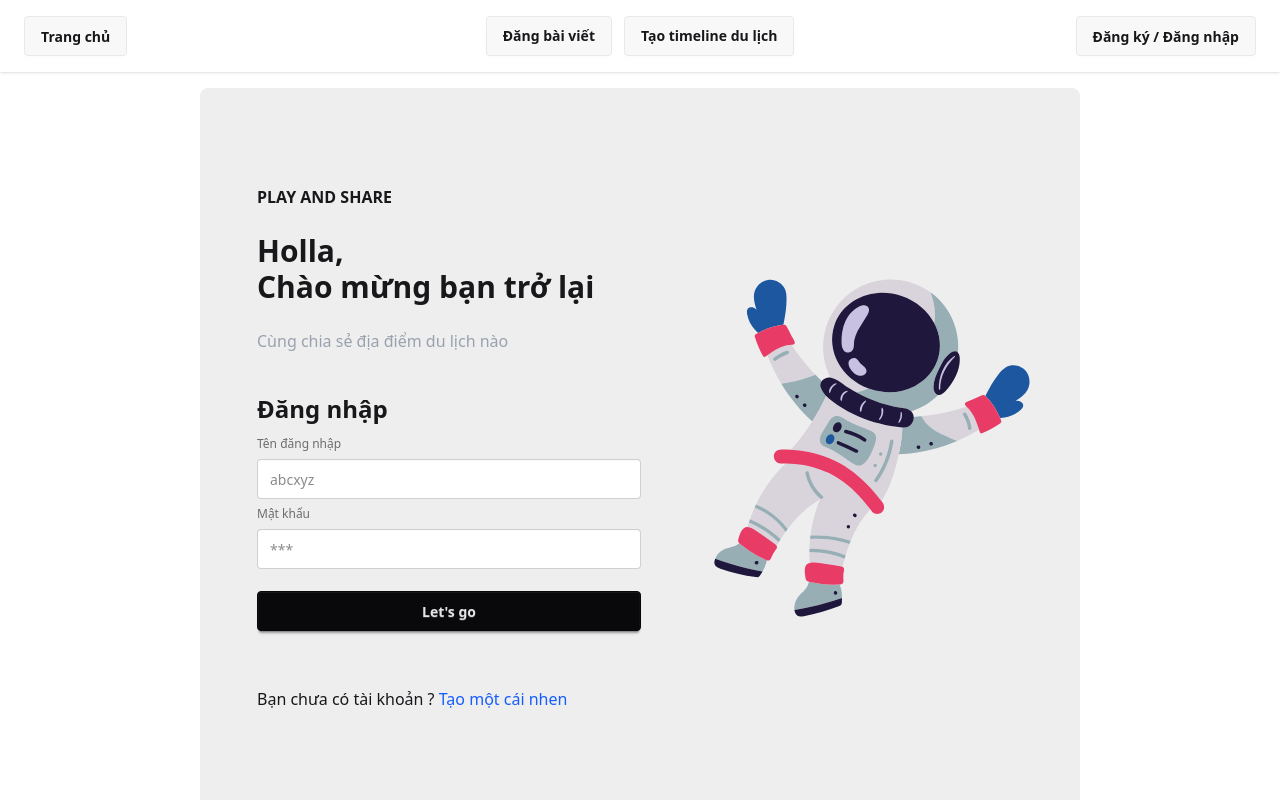
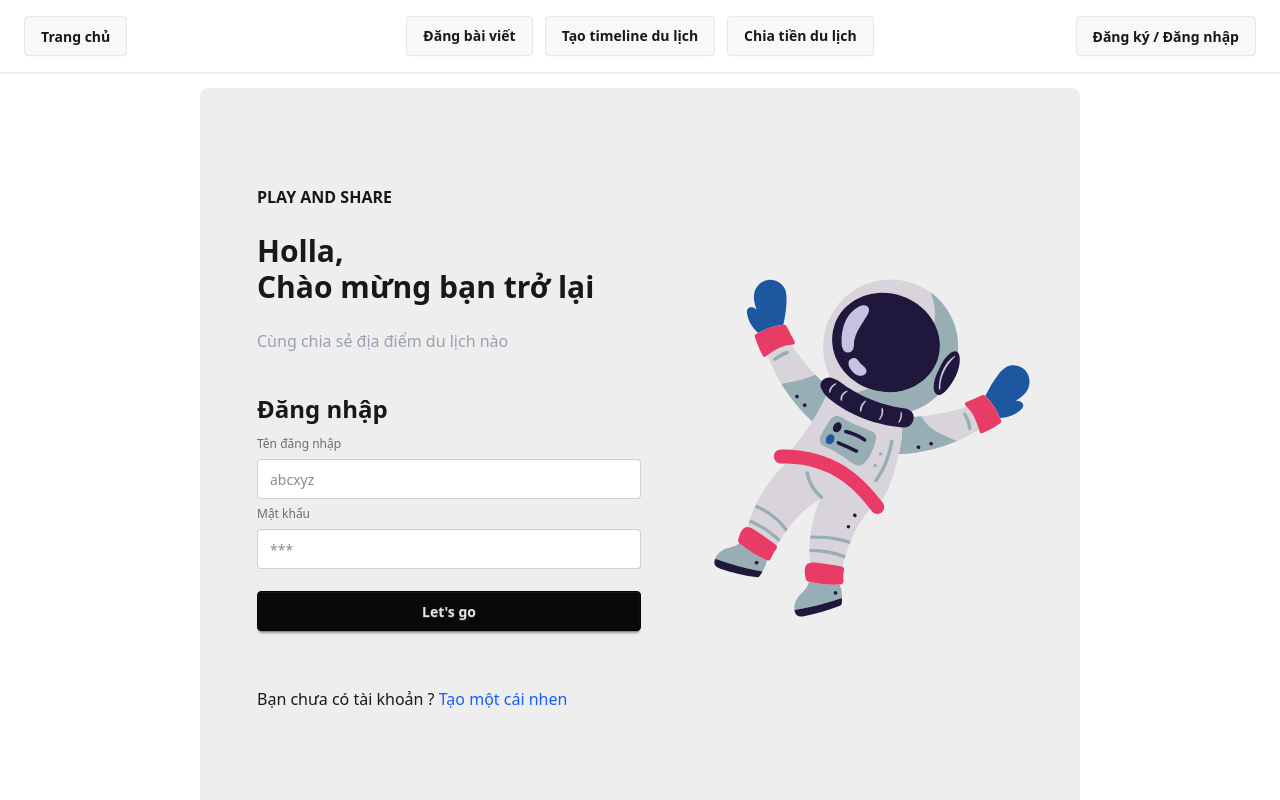
Before and after one commit to 19anim/playandshare_FE, a React (Vite) app: page /signin in a window 1280 px wide. Shown: the top 800 px of the page. Built offline with nearby package versions, Linux system fonts and the light colour scheme; no server answers.

Commit message:
fix refresh token expired bug

```diff
--- a/src/App.jsx
+++ b/src/App.jsx
@@ -1,83 +1,98 @@
+import { useEffect } from "react";
+import { useSelector } from "react-redux";
+import { createBrowserRouter, RouterProvider, Navigate } from "react-router-dom";
 import "./App.css";
+
 import Layout from "./layout/layout";
-import CreatePost from "./pages/createPost.page";
-import NotFound from "./pages/notFound.page";
+import Search from "./pages/search.page";
 import SignIn from "./pages/signin.page";
 import SignUp from "./pages/signup.page";
-import Search from "./pages/search.page";
 import UserInfor from "./pages/userInfor.page";
 import UserPosts from "./pages/userPosts.page";
 import PostDetail from "./pages/postDetail.page";
-import { createBrowserRouter, RouterProvider } from "react-router-dom";
-import fetchSigninedUser from "./hooks/fetchSigninedUser.hook";
-import TestPage from "./pages/test.page";
-import { fetchCities, fetchPlayTypes } from "./store/postUtil";
-import store from "./store/store";
+import CreatePost from "./pages/createPost.page";
 import ImageDetail from "./pages/imageDetail.page";
-import { getPosts } from "./store/post";
-import { useEffect } from "react";
-import { useSelector } from "react-redux";
-import { Navigate } from "react-router-dom";
-import token from "./helper/token";
 import Schedule from "./pages/schedule.page";
 import ScheduleDetail from "./pages/scheduleDetail.page";
+import EditScheduleDetail from "./pages/editSchedultDetail.page";
+import Calculator from "./pages/calculator.page";
+import NotFound from "./pages/notFound.page";
+
+import store from "./store/store";
+import token from "./helper/token";
+import { getPosts } from "./store/post";
 import { fetchSchedule } from "./store/schedule";
-import EditScheduleDetail from "./pages/editSchedultDetail.page";
+import { fetchCities, fetchPlayTypes } from "./store/postUtil";
+import fetchSigninedUser from "./hooks/fetchSigninedUser.hook";
 
 const App = () => {
   const { mode } = useSelector((state) => state.theme);
   const { username } = useSelector((state) => state.user);
   const accessToken = token.getAccessToken();
+
   useEffect(() => {
     store.dispatch(fetchCities());
     store.dispatch(fetchPlayTypes());
     store.dispatch(getPosts());
     store.dispatch(fetchSchedule());
   }, []);
+
   fetchSigninedUser();
+
   const router = createBrowserRouter([
     {
       path: "/",
       element: <Layout />,
-      // errorElement: <ErrorPage />,
       children: [
-        { index: true, element: <Search /> },
-        { path: "test", element: <TestPage /> },
+        {
+          index: true,
+          element: <Search />,
+        },
         {
           path: "user",
           children: [
             {
               path: "info",
-              element: accessToken !== "" ? <UserInfor /> : <Navigate to="/signin" replace />,
+              element: accessToken ? <UserInfor /> : <Navigate to="/signin" replace />,
             },
             {
               path: "posts",
-              element: accessToken !== "" ? <UserPosts /> : <Navigate to="/signin" replace />,
+              element: accessToken ? <UserPosts /> : <Navigate to="/signin" replace />,
             },
           ],
         },
         {
           path: "posts/:postId",
-          element: accessToken !== "" ? <PostDetail /> : <Navigate to="/signin" replace />,
+          element: accessToken ? <PostDetail /> : <Navigate to="/signin" replace />,
         },
         {
           path: "create-post",
-          element: accessToken !== "" ? <CreatePost /> : <Navigate to="/signin" replace />,
+          element: accessToken ? <CreatePost /> : <Navigate to="/signin" replace />,
         },
         {
           path: "schedule",
-          element: accessToken !== "" ? <Schedule /> : <Navigate to="/signin" replace />,
+          element: accessToken ? <Schedule /> : <Navigate to="/signin" replace />,
         },
         {
           path: "schedule/:scheduleId",
-          element: accessToken !== "" ? <ScheduleDetail /> : <Navigate to="/signin" replace />,
+          element: accessToken ? <ScheduleDetail /> : <Navigate to="/signin" replace />,
         },
         {
           path: "schedule/edit/:scheduleId",
-          element: accessToken !== "" ? <EditScheduleDetail /> : <Navigate to="/signin" replace />,
+          element: accessToken ? <EditScheduleDetail /> : <Navigate to="/signin" replace />,
         },
-        { path: "signin", element: username ? <Navigate to="/signin" replace /> : <SignIn /> },
-        { path: "signup", element: username ? <Navigate to="/signin" replace /> : <SignUp /> },
+        {
+          path: "signin",
+          element: username ? <Navigate to="/" replace /> : <SignIn />,
+        },
+        {
+          path: "signup",
+          element: username ? <Navigate to="/" replace /> : <SignUp />,
+        },
+        {
+          path: "calculator",
+          element: <Calculator />,
+        },
       ],
     },
     {
@@ -89,11 +104,12 @@ const App = () => {
       element: <NotFound />,
     },
   ]);
+
   return (
     <div className={`App w-screen ${mode === "dark" ? "dark" : ""}`}>
-      {/* <ThemeToggle /> */}
       <RouterProvider router={router} />
     </div>
   );
 };
+
 export default App;
--- a/src/components/Navbar/navbar.component.jsx
+++ b/src/components/Navbar/navbar.component.jsx
@@ -45,6 +45,11 @@ const Navbar = () => {
                 Tạo timeline du lịch
               </Link>
             </li>
+            <li>
+              <Link onClick={() => document.activeElement.blur()} to="/calculator" className="btn">
+                Chia tiền du lịch
+              </Link>
+            </li>
           </ul>
         </div>
         <Link onClick={() => document.activeElement.blur()} to="/" className="btn">
@@ -61,6 +66,11 @@ const Navbar = () => {
           <li>
             <Link to="/schedule" className="btn">
               Tạo timeline du lịch
+            </Link>
+          </li>
+          <li>
+            <Link to="/calculator" className="btn">
+              Chia tiền du lịch
             </Link>
           </li>
         </ul>
--- a/src/hooks/fetchSigninedUser.hook.jsx
+++ b/src/hooks/fetchSigninedUser.hook.jsx
@@ -2,7 +2,7 @@ import { useEffect, useState } from "react";
 import axios from "axios";
 import token from "../helper/token";
 import store from "../store/store";
-import { inititate } from "../store/user";
+import { inititate, userDataClearance } from "../store/user";
 
 const currentMode = import.meta.env.MODE;
 const apiUrl =
@@ -57,6 +57,7 @@ const fetchSigninedUser = () => {
         } catch (refreshError) {
           console.log("Session expired. Please log in again.");
           localStorage.removeItem("access_token");
+          store.dispatch(userDataClearance());
         }
       }
 
--- /dev/null
+++ b/src/pages/calculator.page.jsx
@@ -0,0 +1,7 @@
+import React from "react";
+
+const Calculator = () => {
+  return <div>Calculator</div>;
+};
+
+export default Calculator;
--- a/src/store/user.js
+++ b/src/store/user.js
@@ -31,6 +31,7 @@ const userReducer = createSlice({
     },
     apiRequestFailed: (state, action) => {
       state.error = action.payload;
+      state.accessToken = "";
       state.loading = false;
     },
     apiRequestedDone: (state, action) => {
```
